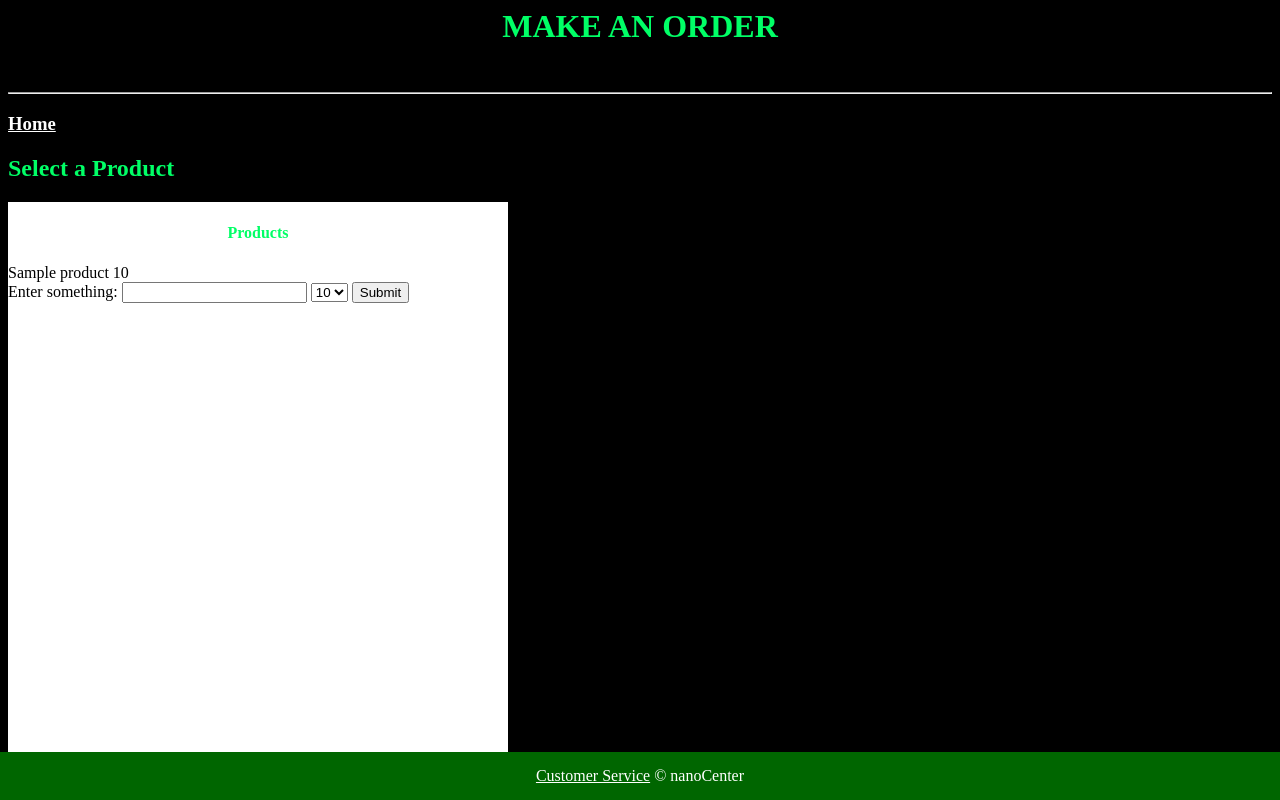
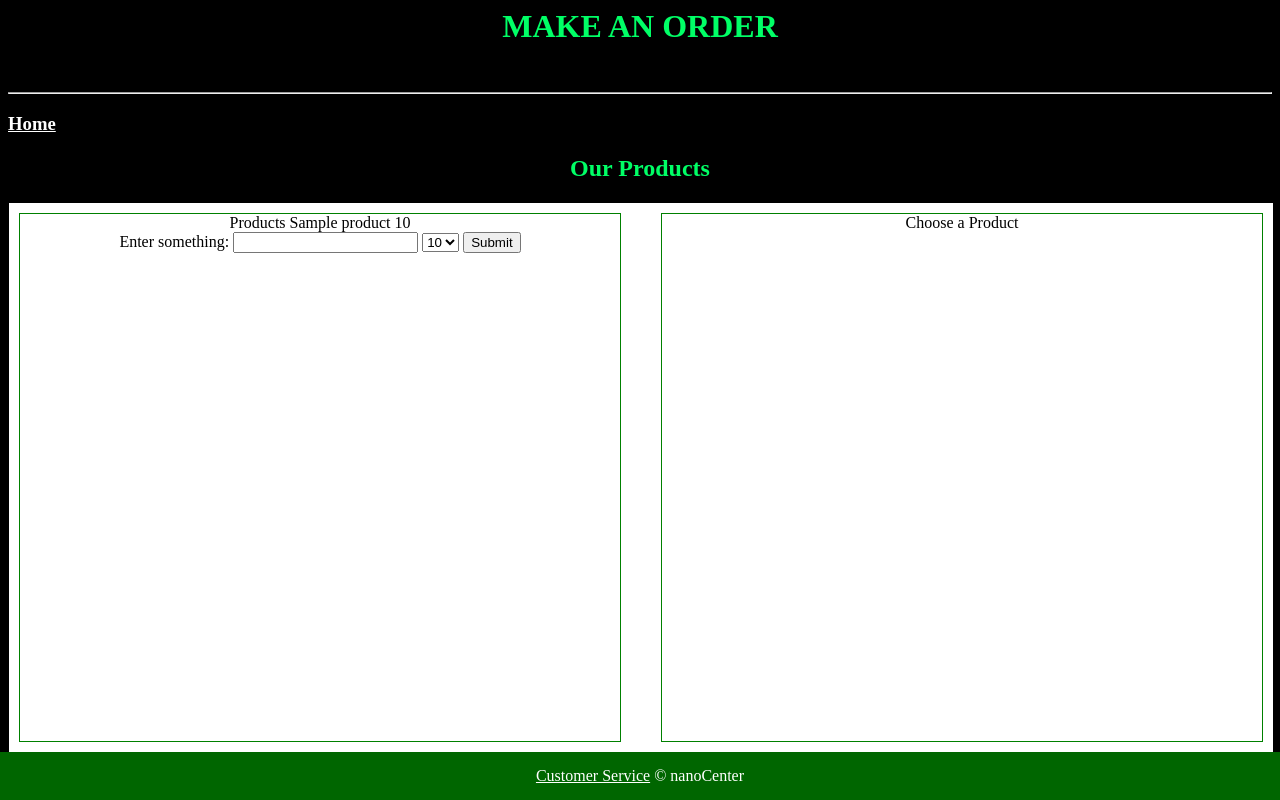
Before and after one commit to edgar-rosales95/nanocenter, a PHP site: page /Makeorder.php in a window 1280 px wide. Run offline with PHP 8.4, Linux system fonts and the light colour scheme; tables that the repository leaves empty or names only in its code hold one stand-in row (values such as "Sample post").

Commit message:
added two boxes

```diff
--- a/Makeorder.php
+++ b/Makeorder.php
@@ -12,6 +12,7 @@
 		}
 		h2{
 			color:#00FF66;
+			text-align: center;
 		}
 		h3{
 			text-align:absolute;
@@ -21,16 +22,27 @@
 			text-align:center;
 			color:#00FF66;
 		}
-		.sidenav {
-			height:70%;
-  			width: 500px;
-  			position: left;
-  			z-index: 1;
-  			top: 20px;
-  			left: 20px;
+		.sidenav-main {
+			display: grid;
+  			width: 100%;
+			height: 70%;
   			background: #ffffff;
   			overflow-x: hidden;
-  			padding: 1px 0;
+			grid-template-columns: 1fr 1fr;
+			grid-gap: 20px;
+			border: 1px solid black;
+		}
+			.sidenav-left {
+  			background: #ffffff;
+			margin: 10px;
+			border: 1px solid green;
+			text-align: center;
+		}
+			.sidenav-right {
+  			background: #ffffff;
+			margin: 10px;
+			border: 1px solid green;
+			text-align: center;
 		}
 		footer{
 			text-align:center;
@@ -52,10 +64,11 @@
 <br>
 <hr>
 	<h3><a href="NanoCenter.php" style="color:#ffffff">Home</a>
-	<h2> Select a Product </h2>
+	<h2> Our Products </h2>
 
-<div class="sidenav">
-	<h4>Products</h4>
+<div class="sidenav-main">
+
+	<div class="sidenav-left">Products
 
 <?php
 
@@ -140,7 +153,12 @@ if (isset($_POST["dropdown"])) {
 
 ?>
 
+
 </div>
+<div class="sidenav-right">Choose a Product</div>
+
+	</div>
+
 	<script>
 	var favicon_images = [
 					'nanoCenter1.png',
```
